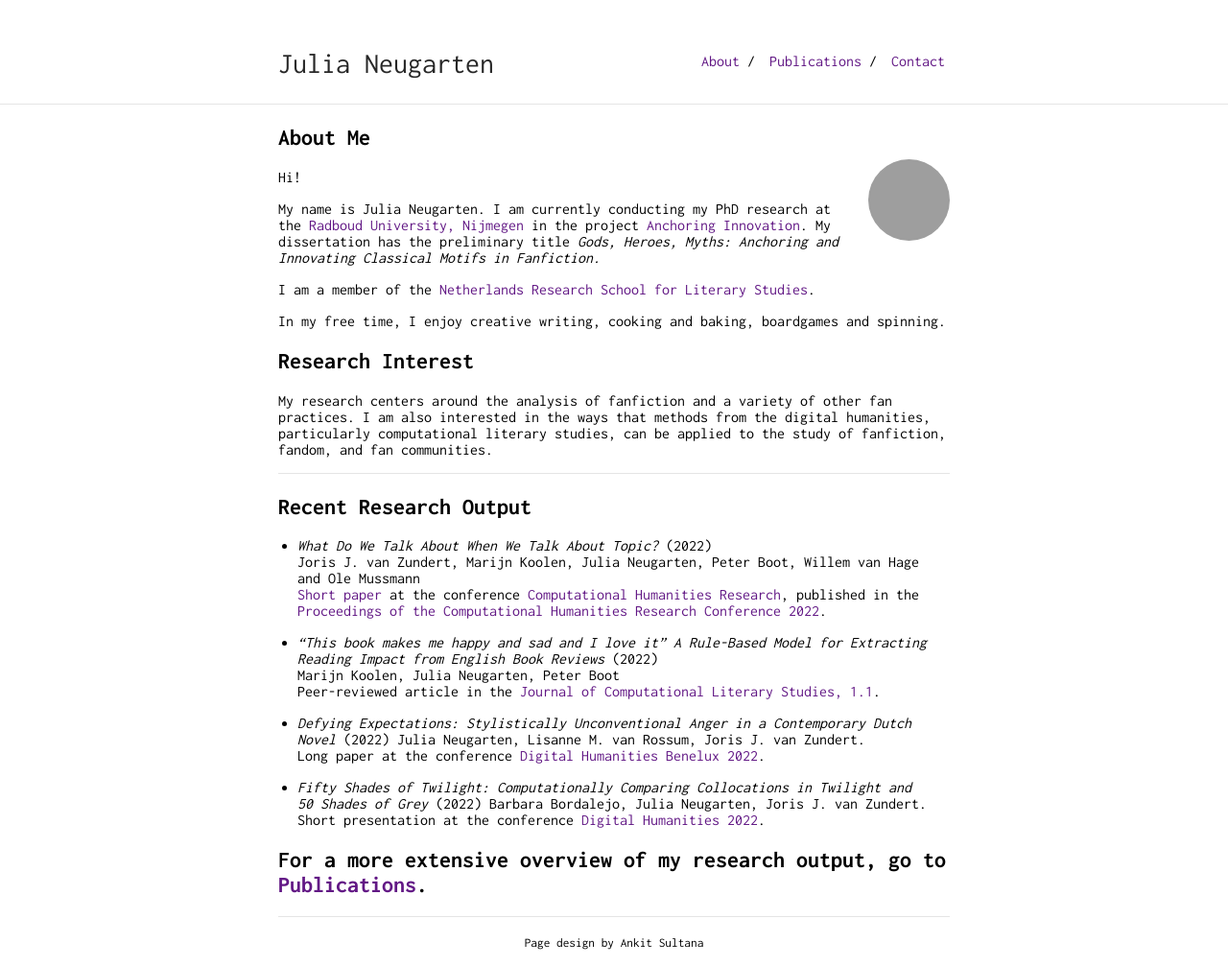
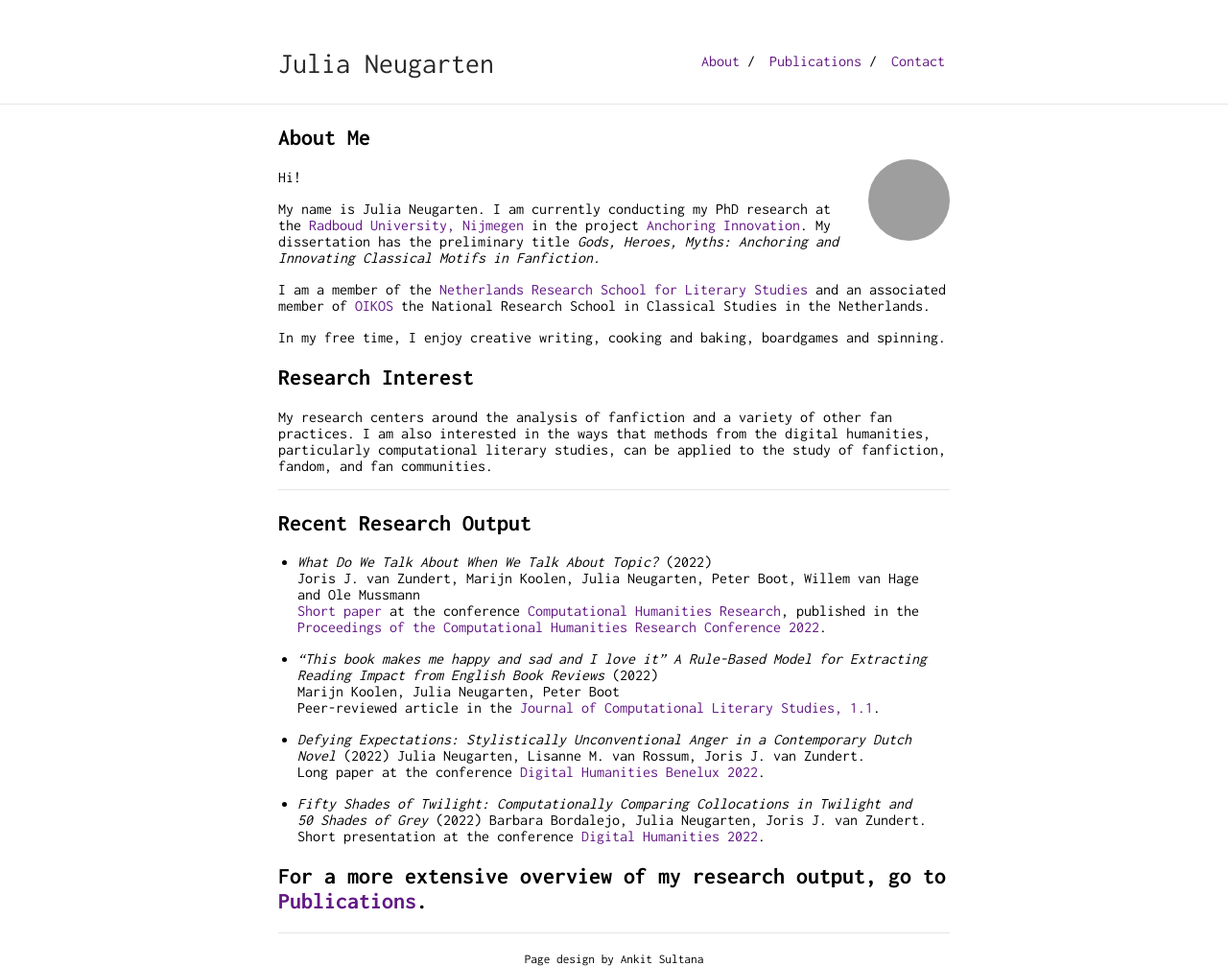
Before and after one commit to julianeugarten/julianeugarten, a Jekyll site: the page built from index.md, in a window 1280 px wide. Shown: the whole page at 96% size. Built offline with Jekyll 4.4.1, drawn with Linux system fonts in a browser that asks for light colours; our own code applies the rules of GitHub Pages for plain Markdown files; grey boxes are pictures that could not be loaded.

Commit message:
OIKOS affiliation

```diff
--- a/index.md
+++ b/index.md
@@ -7,7 +7,7 @@ Hi!
 
 My name is Julia Neugarten. I am currently conducting my PhD research at the [Radboud University, Nijmegen](https://www.ru.nl/) in the project [Anchoring Innovation](https://anchoringinnovation.nl/).  My dissertation has the preliminary title _Gods, Heroes, Myths: Anchoring and Innovating Classical Motifs in Fanfiction._
 
-I am a member of the [Netherlands Research School for Literary Studies](https://www.oslit.nl/julia-neugarten-anchoring-and-innovating-classical-motifs-in-fanfiction/).
+I am a member of the [Netherlands Research School for Literary Studies](https://www.oslit.nl/julia-neugarten-anchoring-and-innovating-classical-motifs-in-fanfiction/) and an associated member of [OIKOS](https://www.rug.nl/research/research-let/oikos/about/) the National Research School in Classical Studies in the Netherlands.
 
 In my free time, I enjoy creative writing, cooking and baking, boardgames and spinning.
 
```
